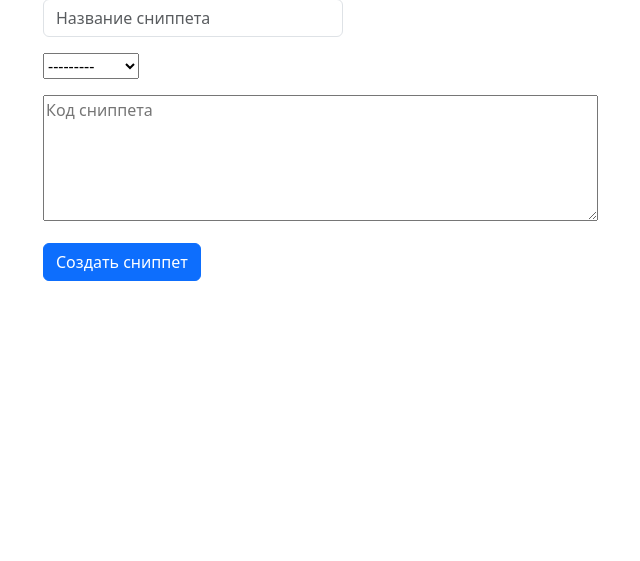
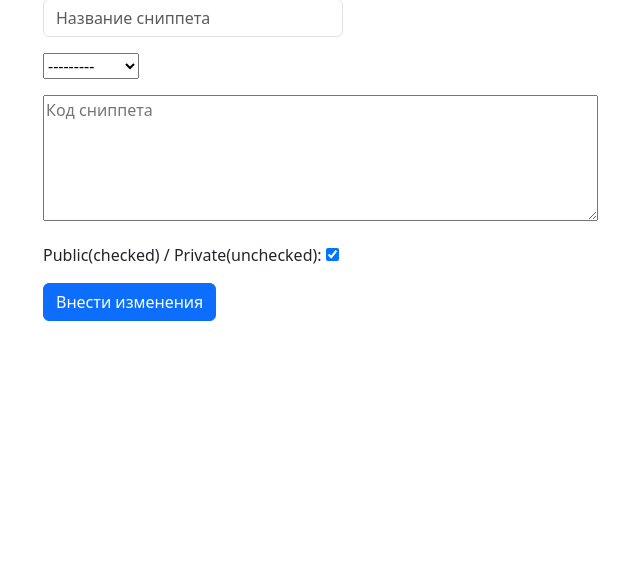
Before and after one commit to Alexey-lab-sys/Snippets_07082025, a Django app: page /snippets/add in a window 1280 px wide. Shown: the part 158-719 px from the top of the page, without its empty margins (42-682 px from the left). Run offline with Django 5.2, Linux system fonts and the light colour scheme; a user stored in the database is signed in; parts of the project's set-up code (start-up, migrations or seed data) failed here and were passed over; some libraries are stand-ins or nearby versions.

Commit message:
Done.M6:task2-3

```diff
--- a/MainApp/forms.py
+++ b/MainApp/forms.py
@@ -1,14 +1,16 @@
-from django.forms import ModelForm, ValidationError, Textarea, TextInput
+from django.forms import ModelForm, ValidationError, Textarea, TextInput, CheckboxInput
 from MainApp.models import Snippet
 
 
+# Описание возможностей по настройке форм
+# https://docs.djangoproject.com/en/dev/ref/forms/widgets/#django.forms.Widget.attrs
 
 class SnippetForm(ModelForm):
     class Meta:
         model = Snippet
         # Описываем поля, которые будем заполнять в форме
-        fields = ['name', 'lang', 'code']
-        labels = {"name": "", "lang": "", "code": ""}
+        fields = ['name', 'lang', 'code', 'public']
+        labels = {"name": "", "lang": "", "code": "", "public": "Public(checked) / Private(unchecked)"}
         widgets = {
             "name": TextInput(attrs={
                 "class": "form-control",
@@ -21,6 +23,7 @@
                 "class": "input-large",
                 'style': 'width: 50% !important; resize: vertical !important;'
             }),
+            "public": CheckboxInput(attrs={"value": "True"})
         }
 
     def clean_name(self):
--- a/MainApp/models.py
+++ b/MainApp/models.py
@@ -16,3 +16,4 @@
     code = models.TextField(max_length=5000)
     creation_date = models.DateTimeField(auto_now_add=True)
     user = models.ForeignKey(to=User, on_delete=models.CASCADE, blank=True, null=True)
+    public = models.BooleanField(default=True) # True = public, False = private
--- a/MainApp/views.py
+++ b/MainApp/views.py
@@ -20,6 +20,7 @@
     return render(request, "pages/view_snippets.html", context)
 
 
+@login_required
 def add_snippet_page(request):
     # Создаем пустую форму при запросе GET
     if request.method == "GET":
@@ -44,7 +45,7 @@
 
 
 def snippets_page(request):
-    snippets = Snippet.objects.all()
+    snippets = Snippet.objects.filter(public=True)
     context = {
         'pagename': 'Просмотр сниппетов',
         'snippets': snippets
@@ -66,7 +67,7 @@
 def snippet_delete(request, snippet_id: int):
     if request.method == "GET" or request.method == "POST":
         # Найти snippet по snippet_id или вернуть ошибку 404
-        snippet = get_object_or_404(Snippet, id=snippet_id)
+        snippet = get_object_or_404(Snippet.objects.filter(user=request.user), id=snippet_id)
         snippet.delete() # Удаляем сниппет из базы
 
     return redirect("snippets-list")
@@ -77,7 +78,7 @@
     """ Edit snippet"""
 
     context = {'pagename': 'Обновление сниппета'}
-    snippet = get_object_or_404(Snippet, id=snippet_id)
+    snippet = get_object_or_404(Snippet.objects.filter(user=request.user), id=snippet_id)
     # Создаем форму на основе данных snippet'a при запросе GET
     if request.method == "GET":
         form = SnippetForm(instance=snippet)
@@ -88,6 +89,7 @@
         data_form = request.POST
         snippet.name = data_form["name"]
         snippet.code = data_form["code"]
+        snippet.public = data_form.get("public", False)  # fiix
         snippet.save()
         return redirect("snippets-list") # URL для списка сниппитов
 
--- a/templates/inc/inc-header.html
+++ b/templates/inc/inc-header.html
@@ -12,11 +12,13 @@
             </button>
             <div class="collapse navbar-collapse" id="navbarCollapse">
                 <ul class="navbar-nav mr-auto">
+                    {% if request.user.is_authenticated %}
                     <li class="form-inline">
                         <a class="btn btn-outline-secondary" href="{% url "snippets-add" %}">
                             Добавить сниппет
                         </a>
                     </li>
+                    {% endif %}
                     <li class="form-inline">
                         <a class="btn btn-outline-info" href="{% url "snippets-list" %}">
                             Посмотреть сниппеты
--- a/templates/pages/add_snippet.html
+++ b/templates/pages/add_snippet.html
@@ -18,7 +18,7 @@
 
                     <div class="form-grop-row">
                         <div class="col-6">
-                            <input type="submit" class="btn btn-primary btn-block" value="Создать сниппет">
+                            <input type="submit" class="btn btn-primary btn-block" value="Внести изменения">
                         </div>
                     </div>
                 </form>
```
Also changed, not shown: templates/pages/view_snippets.html (+12 -0 lines), MainApp/migrations/0005_snippet_public.py (added).
